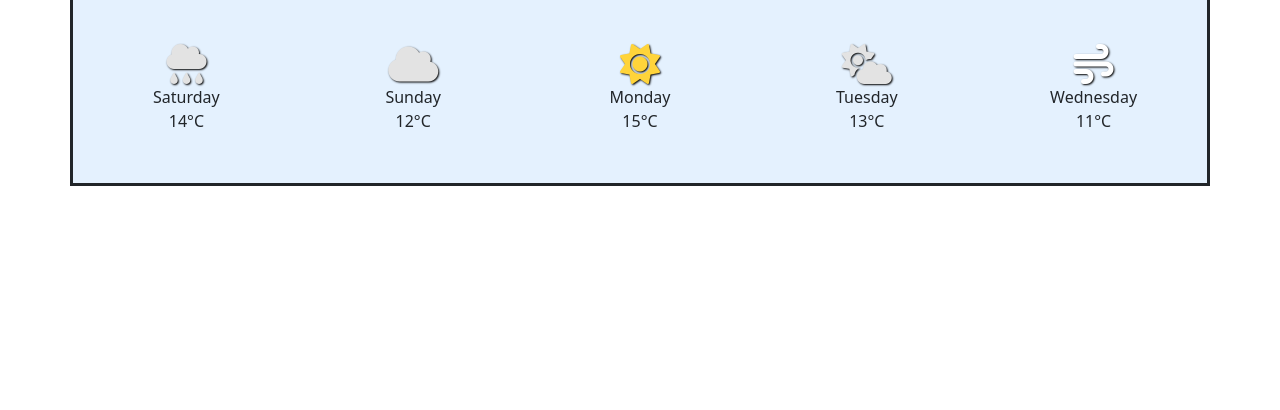
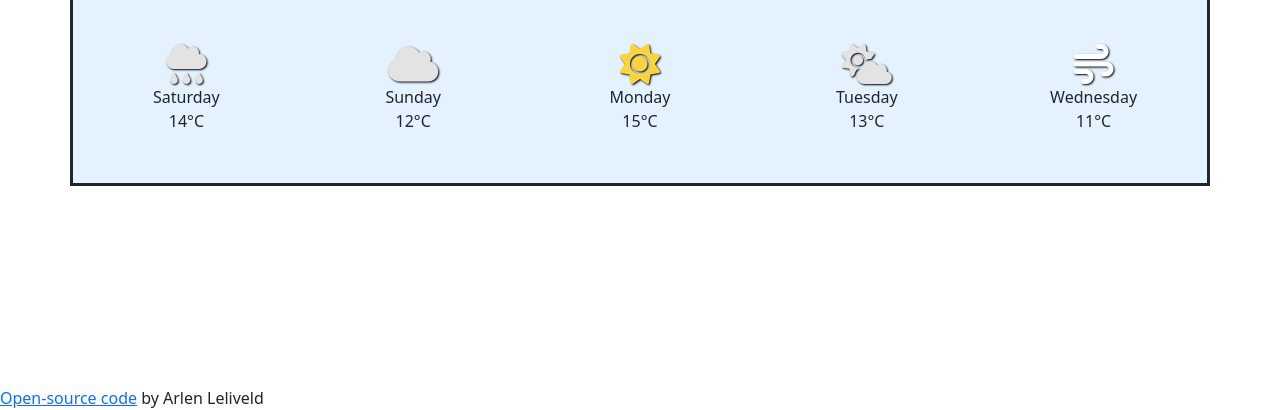
Before and after one commit to ArlenLeliveld/shecodes, a plain HTML site: page index.html in a window 1280 px wide. Shown: the part 469-879 px from the top of the page. Before the commit the page ends 855 px from the top, so only its background shows below. Drawn offline with nearby package versions, Linux system fonts and the light colour scheme.

Commit message:
Added Github link

```diff
--- a/index.html
+++ b/index.html
@@ -95,6 +95,12 @@
         </div>
       </div>
     </div>
+    <div class="link">
+      <a href="https://github.com/ArlenLeliveld/shecodes" target="_blank"
+        >Open-source code</a
+      >
+      by Arlen Leliveld
+    </div>
     <script src="src/index.js"></script>
   </body>
 </html>
```
